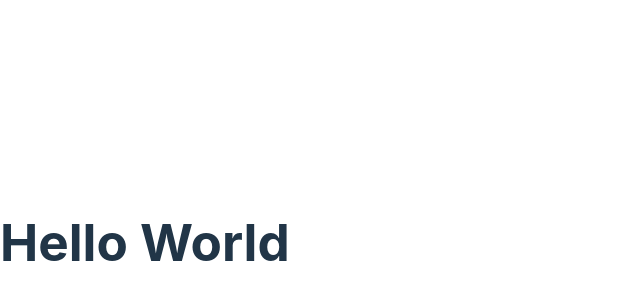
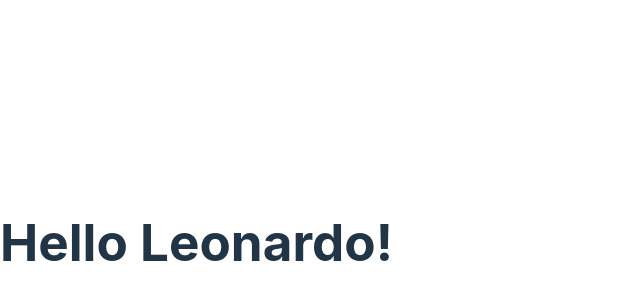
Before and after one commit to leoraam/react-app-button-action, a React (Vite) app: page / in a window 1280 px wide. Shown: the part 158-458 px from the top of the page, without its empty margins (0-640 px from the left). Built offline with nearby package versions, Linux system fonts and the light colour scheme.

Commit message:
Hello plus constant

```diff
--- a/src/Message.tsx
+++ b/src/Message.tsx
@@ -2,6 +2,9 @@
 // PascalCasing or CameCase
 function Message () {
   // JSX: JavaScript XML
+  const name = 'Leonardo';
+  if (name)
+    return <h1>Hello {name}!</h1>;
   return <h1>Hello World</h1>;
 }
 
```
